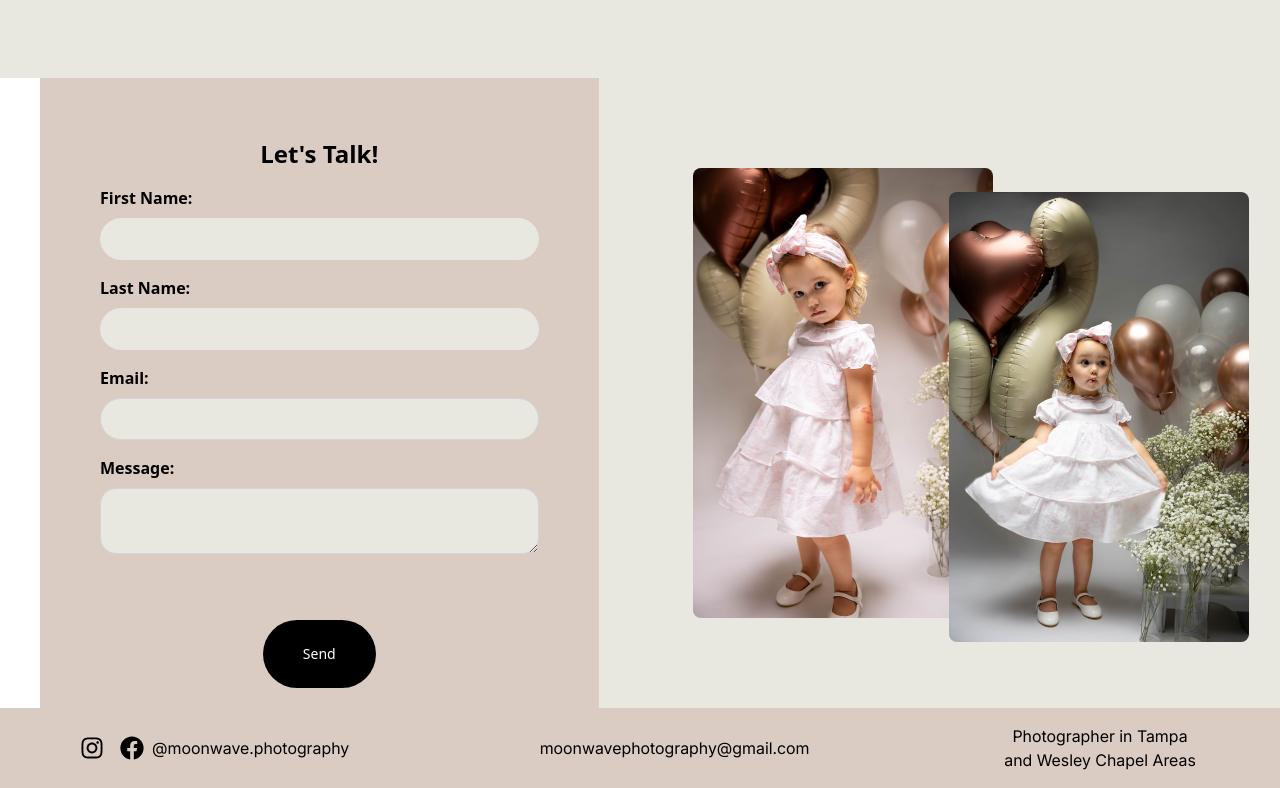
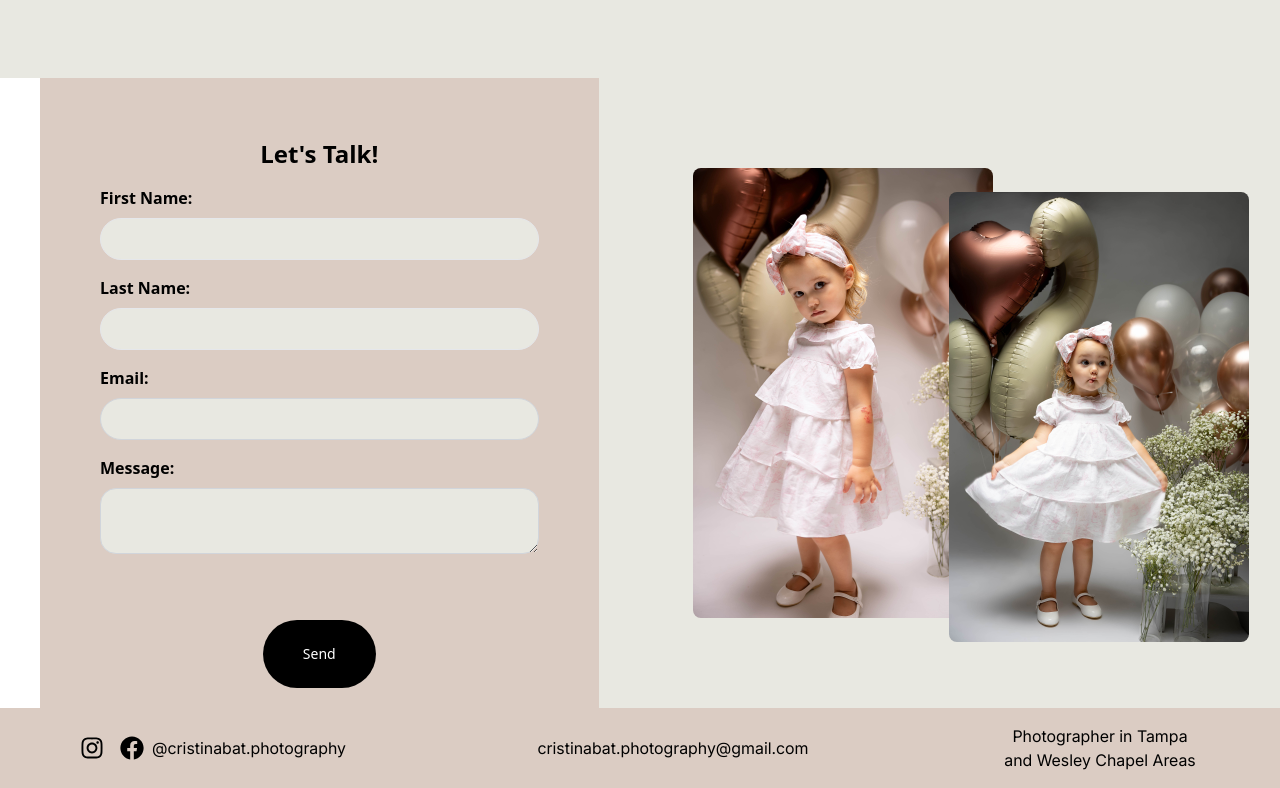
Before and after one commit to andr31/react-playground, a React (Vite) app: page / in a window 1280 px wide. Shown: the part 3839-4627 px from the top of the page. Built offline with nearby package versions, Linux system fonts and the light colour scheme.

Commit message:
update footer data

```diff
--- a/src/components/Footer.tsx
+++ b/src/components/Footer.tsx
@@ -23,12 +23,12 @@ const Footer: React.FC = () => {
               <FaFacebook size={24} />
             </a>
           </div>
-          <span>@moonwave.photography</span>
+          <span>@cristinabat.photography</span>
         </div>
 
         {/* Second Section */}
         <div className="text-center">
-          <span>moonwavephotography@gmail.com</span>
+          <span>cristinabat.photography@gmail.com</span>
         </div>
 
         {/* Third Section */}
```
